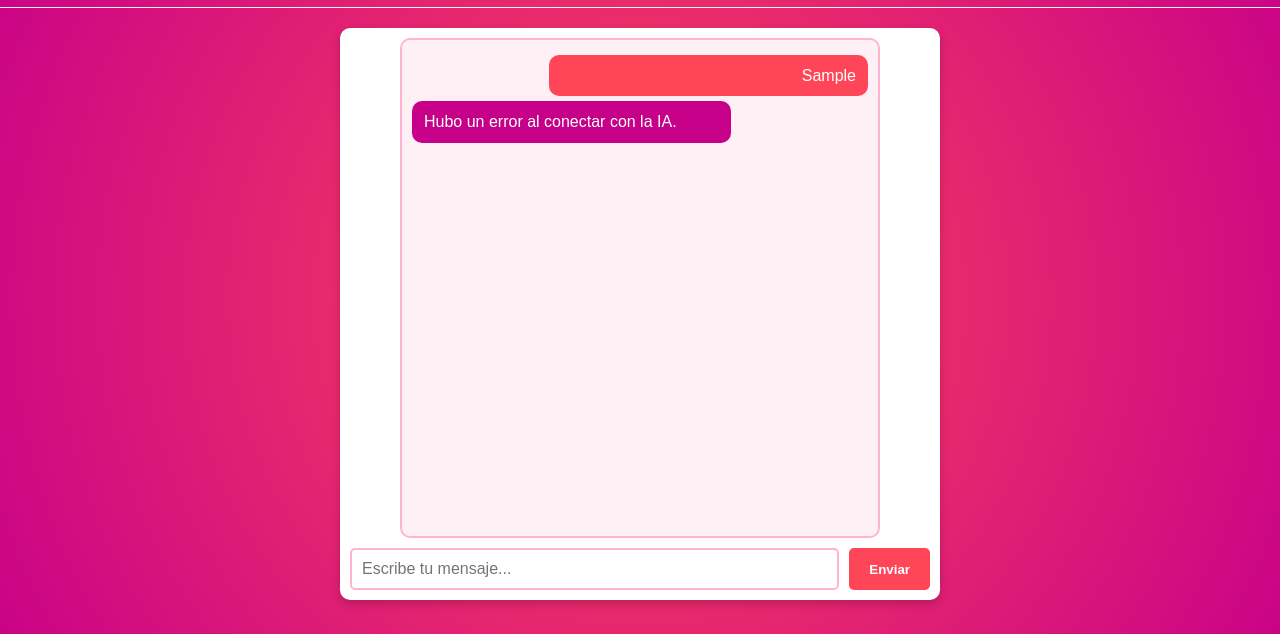
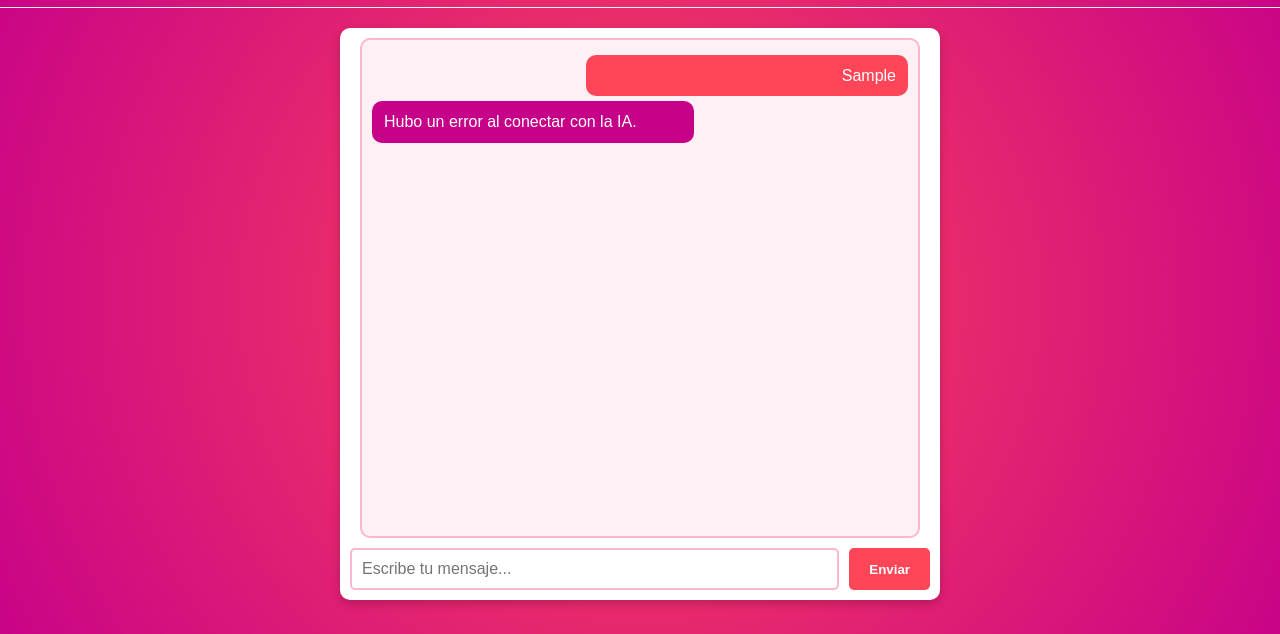
Before and after one commit to Adalinee/MySeed-Vankversity, a plain HTML site: page HTML/asesoria.html in a window 1280 px wide. Both pictures are taken after typing "Sample" into the empty fields and a click on the button "Enviar". Shown: the part 101-735 px from the top of the page. Drawn offline with Linux system fonts and the light colour scheme; no server answers.

Commit message:
cambios en asesoria v2

```diff
--- a/CSS/asesoria.css
+++ b/CSS/asesoria.css
@@ -67,7 +67,7 @@ body {
 /* Chat History */
 .chat-history {
     flex: 1;
-    width: 60vh;
+    width: 70vh;
     height: 500px;
     overflow-y: auto;
     border: 2px solid #ffb5d2;
@@ -82,7 +82,7 @@ body {
     padding: 8px 12px;
     border-radius: 10px;
     color: white;
-    max-width: 70%;
+    max-width: 60%;
 }
 
 .message.user {
```
